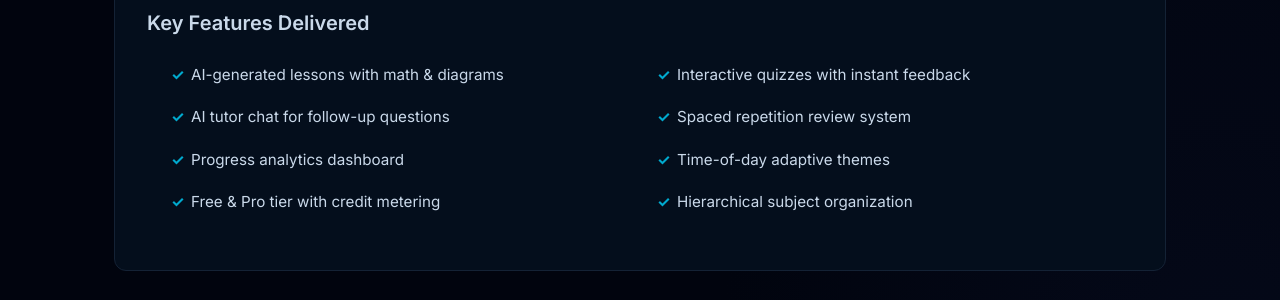
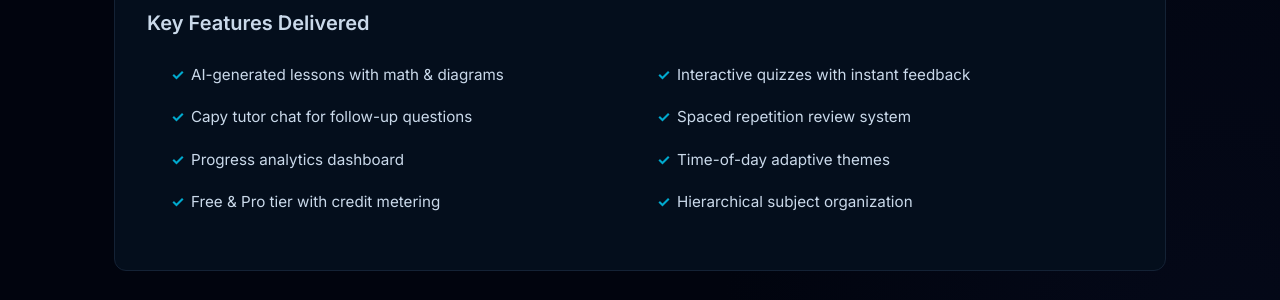
Before and after one commit to AfterAILab/AfterAILab.github.io, a Jekyll site: the page built from index.html, in a window 1280 px wide and 900 px high, scrolled down 2487 px. Shown: the part 162-462 px from the top of the window. Built offline with Jekyll 4.4.1, drawn with Linux system fonts in a browser that asks for light colours.

Commit message:
Update CapySteps tutor references to use Capy character name
Co-Authored-By: Claude Opus 4.6 (1M context) <noreply@anthropic.com>

```diff
--- a/index.html
+++ b/index.html
@@ -1057,7 +1057,7 @@ title: Home
         <ul class="features-list">
             <li>AI-generated lessons with math &amp; diagrams</li>
             <li>Interactive quizzes with instant feedback</li>
-            <li>AI tutor chat for follow-up questions</li>
+            <li>Capy tutor chat for follow-up questions</li>
             <li>Spaced repetition review system</li>
             <li>Progress analytics dashboard</li>
             <li>Time-of-day adaptive themes</li>
--- a/ja/index.html
+++ b/ja/index.html
@@ -1004,7 +1004,7 @@ lang: ja
         <ul class="features-list">
             <li>数式や図解を含むAI生成レッスン</li>
             <li>その場でフィードバックが返るクイズ</li>
-            <li>疑問をすぐ聞けるAIチューター</li>
+            <li>Capyに疑問をすぐ聞ける</li>
             <li>間隔反復による復習システム</li>
             <li>学習の進捗を可視化するダッシュボード</li>
             <li>時間帯に応じて切り替わるテーマ</li>
```
